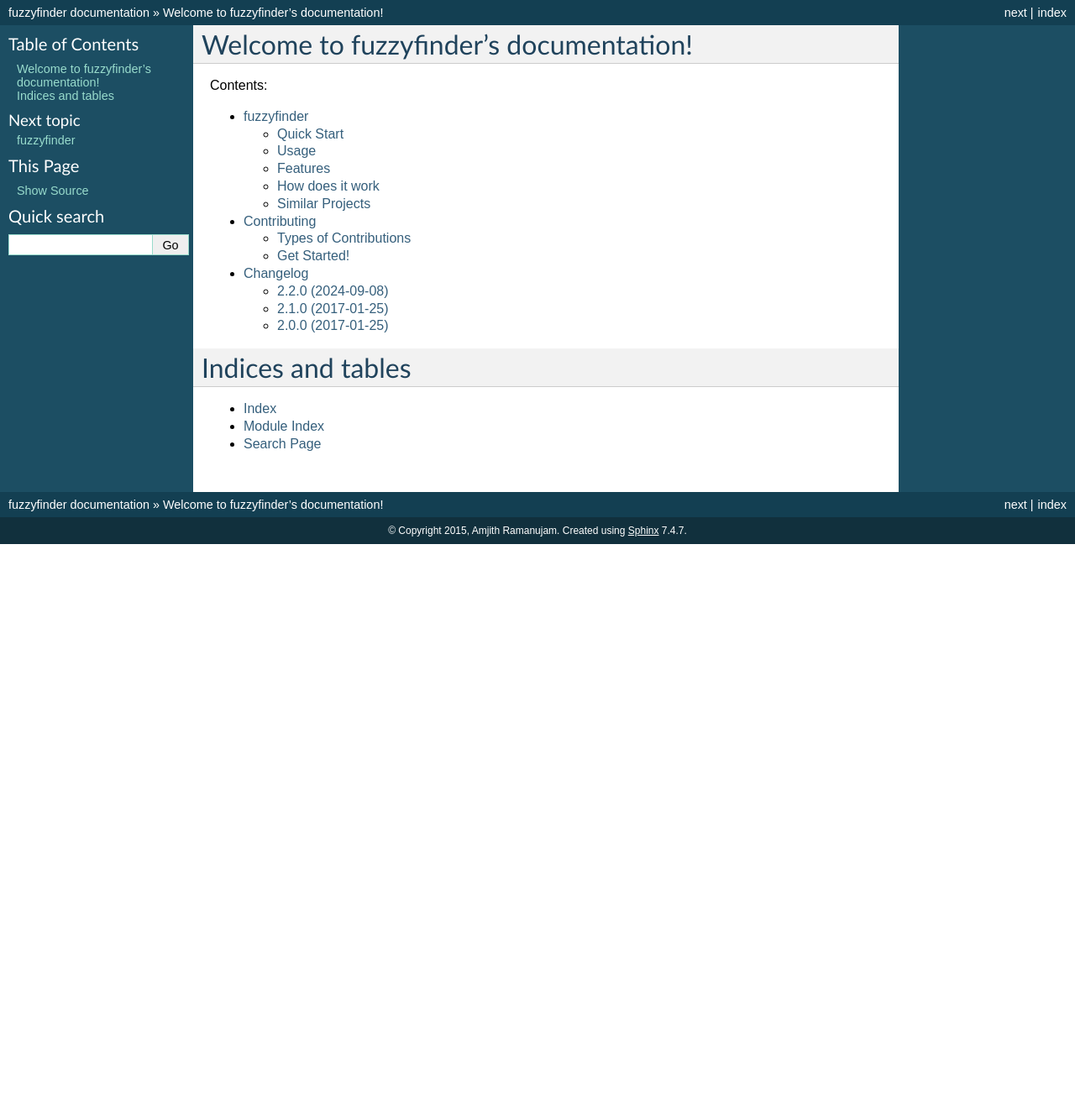
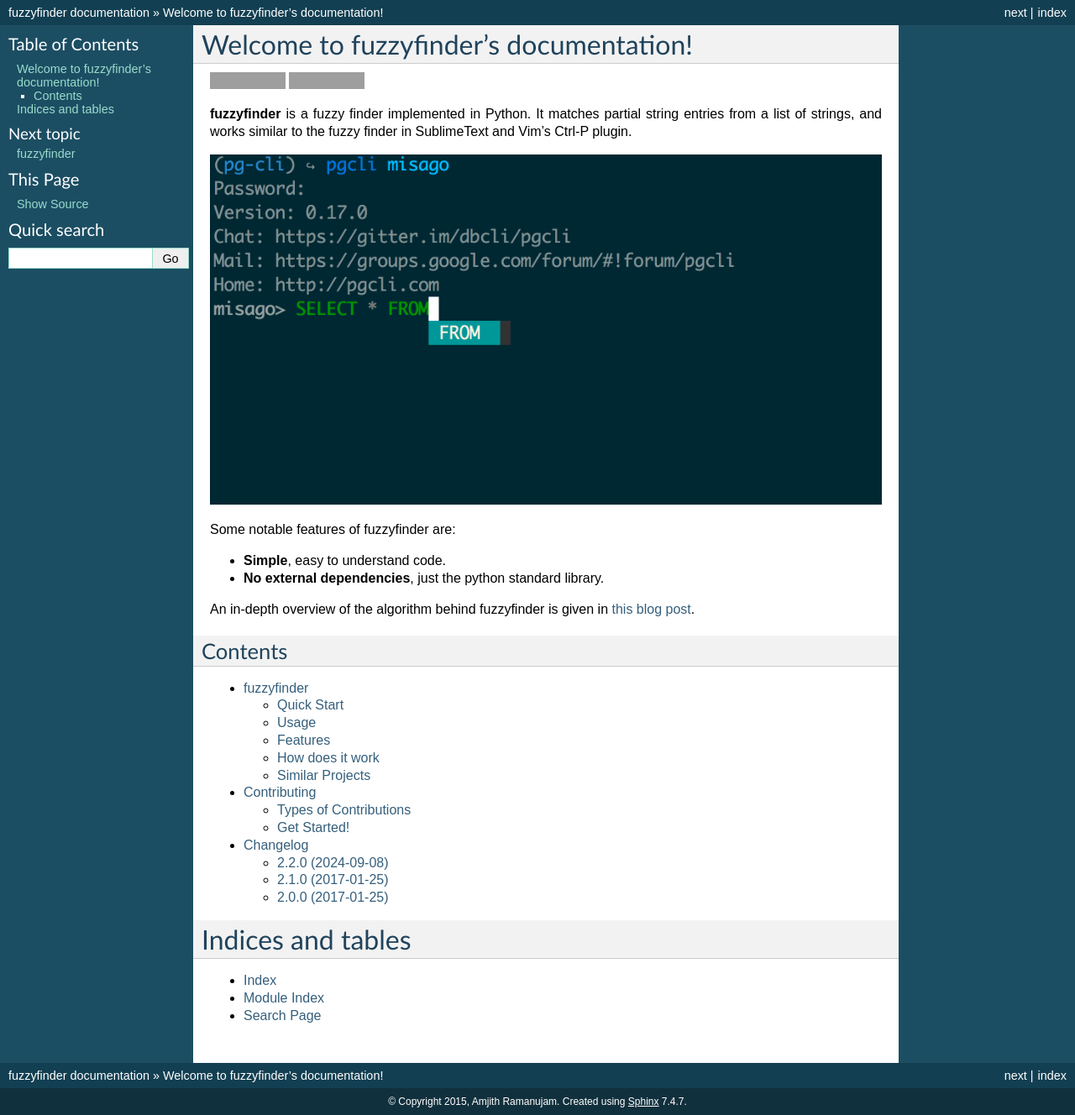
Before and after one commit to amjith/fuzzyfinder, a Sphinx documentation site: the page built from docs/index.rst, in a window 1280 px wide. Shown: the whole page at 84% size. Built offline with Sphinx 7.4.7, drawn with Linux system fonts in a browser that asks for light colours; pages that are not in the unit, such as notebooks, are missing from menus; the version number could not be read and is left out; before the commit the page ends 900 px from its top, so only the background shows below that; grey boxes are pictures that could not be loaded.

Commit message:
Project description added to index.rst

```diff
--- a/docs/index.rst
+++ b/docs/index.rst
@@ -6,7 +6,33 @@
 Welcome to fuzzyfinder's documentation!
 =======================================
 
-Contents:
+.. image:: https://img.shields.io/pypi/v/fuzzyfinder.svg
+        :target: https://pypi.python.org/pypi/fuzzyfinder
+
+.. image:: https://img.shields.io/badge/github-fuzzyfinder-brightgreen?logo=github
+   :alt: GitHub Badge
+   :target: https://github.com/amjith/fuzzyfinder
+
+
+**fuzzyfinder** is a fuzzy finder implemented in Python. It matches partial
+string entries from a list of strings, and works similar to the fuzzy finder in
+SublimeText and Vim's Ctrl-P plugin.
+
+.. image:: https://raw.githubusercontent.com/amjith/fuzzyfinder/master/screenshots/pgcli-fuzzy.gif
+
+Some notable features of fuzzyfinder are:
+
+* **Simple**, easy to understand code.
+* **No external dependencies**, just the python standard library.
+
+An in-depth overview of the algorithm behind fuzzyfinder is given in `this blog
+post`__.
+
+__ http://blog.amjith.com/fuzzyfinder-in-10-lines-of-python
+
+
+Contents
+--------
 
 .. toctree::
    :maxdepth: 2
```
